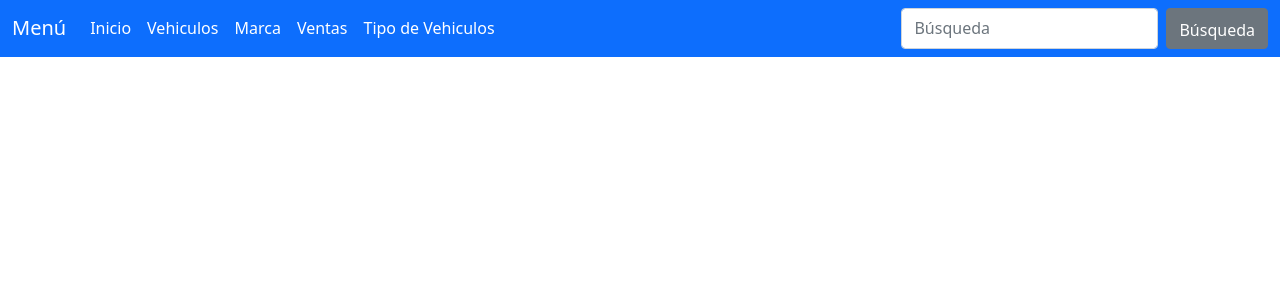
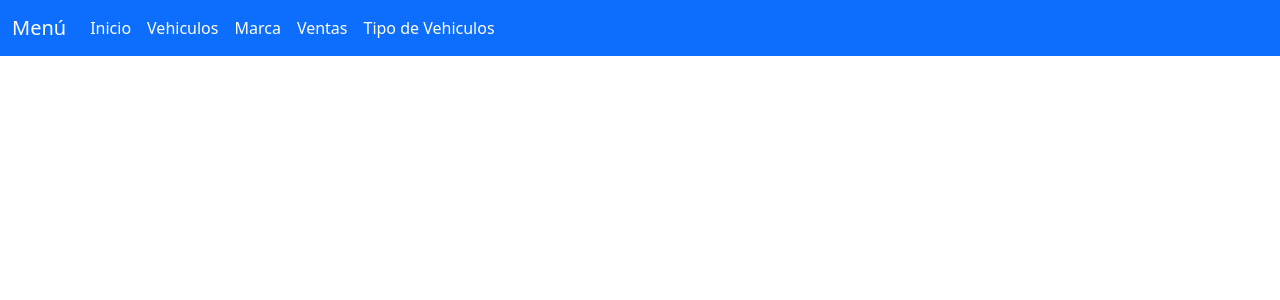
Before and after one commit to GeraSuarez00/pryvehiculos, a Django app: page / in a window 1280 px wide. Shown: the top 300 px of the page. Run offline with Django 4.2, Linux system fonts and the light colour scheme; some libraries are stand-ins or nearby versions.

Commit message:
quité la opción de buscar del navbar

```diff
--- a/templates/base/base.html
+++ b/templates/base/base.html
@@ -6,7 +6,6 @@
     <meta http-equiv="X-UA-Compatible" content="IE=edge">
     <meta name="viewport" content="width=device-width, initial-scale=1.0">
     <title>Clase 3 BD</title>
-    {% comment %} <link rel="stylesheet" href="{% static 'css/bootstrap.min.css' %}"> {% endcomment %}
     <link href="https://cdn.jsdelivr.net/npm/bootstrap@5.1.3/dist/css/bootstrap.min.css" rel="stylesheet" integrity="sha384-1BmE4kWBq78iYhFldvKuhfTAU6auU8tT94WrHftjDbrCEXSU1oBoqyl2QvZ6jIW3" crossorigin="anonymous">
     <link rel="stylesheet" href="https://cdnjs.cloudflare.com/ajax/libs/font-awesome/6.1.1/css/all.min.css" integrity="sha512-KfkfwYDsLkIlwQp6LFnl8zNdLGxu9YAA1QvwINks4PhcElQSvqcyVLLD9aMhXd13uQjoXtEKNosOWaZqXgel0g==" crossorigin="anonymous" referrerpolicy="no-referrer" />
   </head>
@@ -39,10 +38,7 @@
 
               </li>
             </ul>
-            <form class="d-flex">
-              <input class="form-control me-sm-2" type="text" placeholder="Búsqueda">
-              <button class="btn btn-secondary my-2 my-sm-0" type="submit"><font style="vertical-align: inherit;"><font style="vertical-align: inherit;">Búsqueda</font></font></button>
-            </form>
+
           </div>
         </div>
       </nav>
@@ -50,8 +46,6 @@
 
 
       {% endblock %}
-        {% comment %} <script src="{%static 'js/bootstrap.min.js'%}"></script>
-        <script src="{%static 'js/jquery-3.6.0.min.js'%}"></script> {% endcomment %}
         <script src="https://cdn.jsdelivr.net/npm/bootstrap@5.1.3/dist/js/bootstrap.bundle.min.js" integrity="sha384-ka7Sk0Gln4gmtz2MlQnikT1wXgYsOg+OMhuP+IlRH9sENBO0LRn5q+8nbTov4+1p" crossorigin="anonymous"></script>
 </body>
 </html>
```
